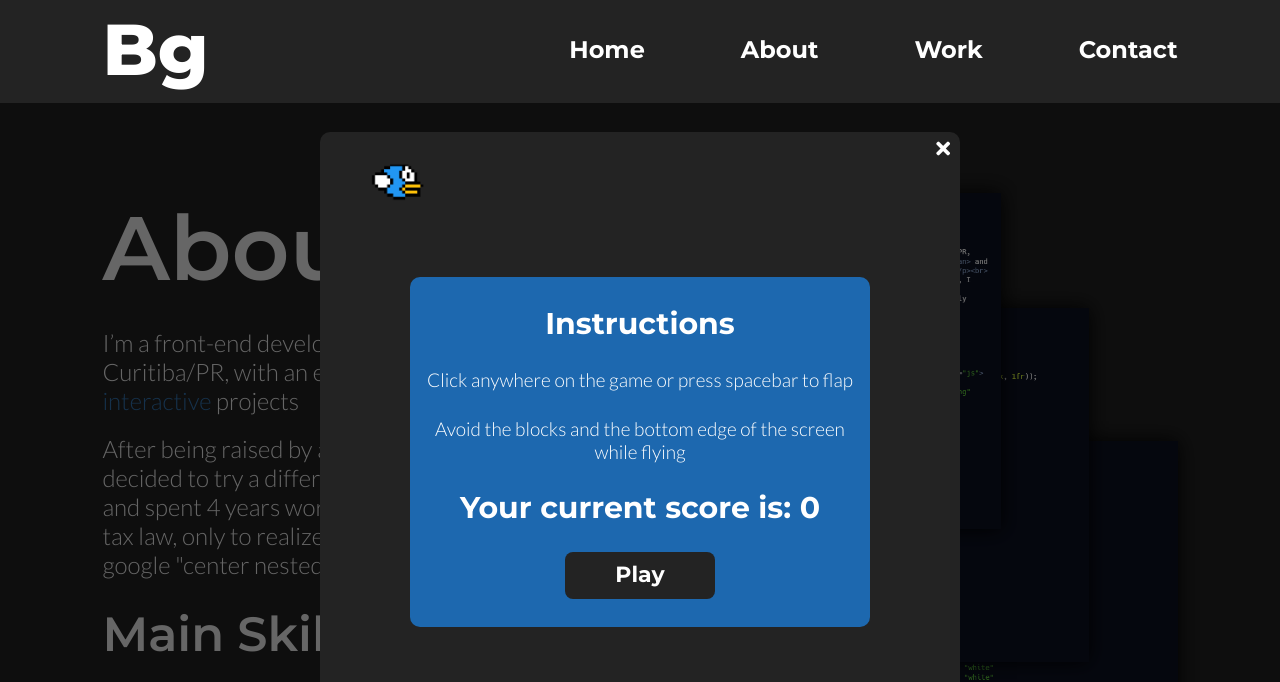
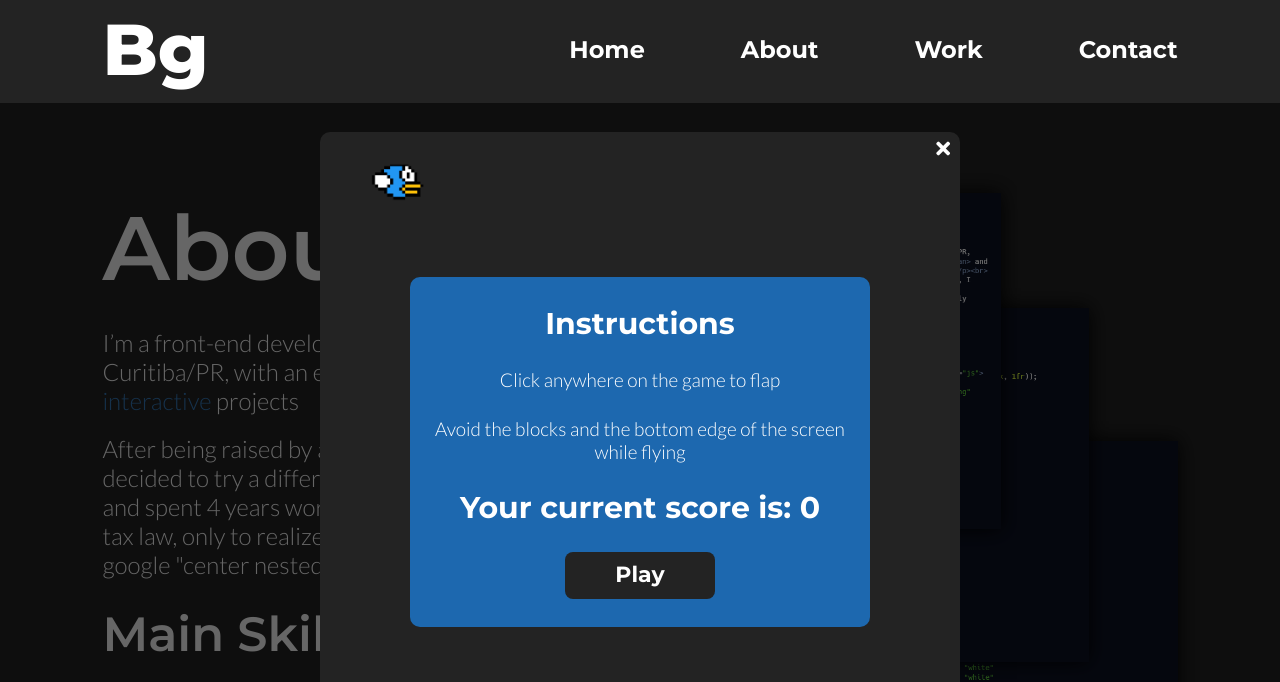
Before and after one commit to brunnoguim/Personal-Portfolio, a plain HTML site: page index.html in a window 1280 px wide. Both pictures are taken after a click on the element "interactive". Shown: the part 743-1425 px from the top of the page. Drawn offline with nearby package versions, Linux system fonts and the light colour scheme.

Commit message:
Versão 1.0

```diff
--- a/index.html
+++ b/index.html
@@ -123,7 +123,7 @@
                 <div id="line"></div>
                 <div id="modal2">
                     <h2>Instructions</h2>
-                    <p>Click anywhere on the game or press spacebar to flap</p>
+                    <p>Click anywhere on the game to flap</p>
                     <p>Avoid the blocks and the bottom edge of the screen while flying</p>
                     <h2 id="score-display"></h2>
                     <button onclick="play()">Play</button>
```
